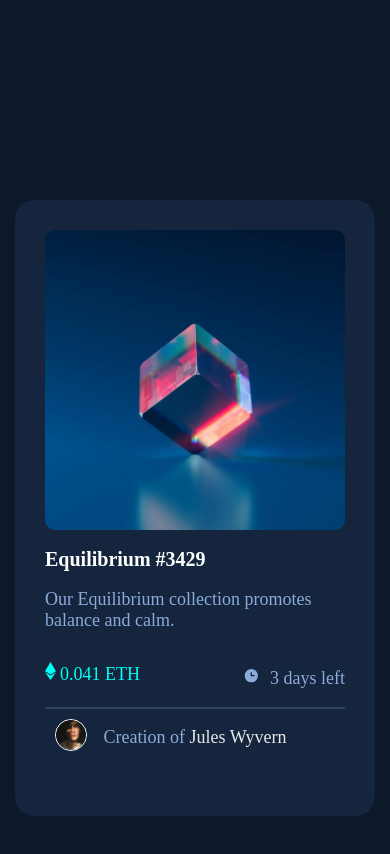
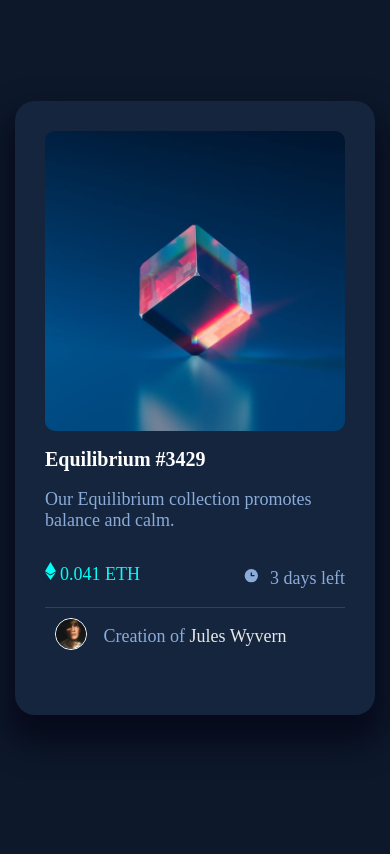
Before and after one commit to HenriqueCardosoo/cartao-nft.github.io, a plain HTML site: page index.html in a window 390 px wide. Drawn offline with Linux system fonts and the light colour scheme.

Commit message:
adicionado sombra e ajuste mobile

```diff
--- a/style.css
+++ b/style.css
@@ -16,6 +16,7 @@ html {
   text-align: center;
   width: 300px;
   text-align: left;
+  box-shadow: 0px 20px 30px 10px hsl(230, 58%, 7%);
 }
 
 .introducao-img img {
@@ -64,7 +65,7 @@ h2 {
 }
 
 .barra {
-  border-top: 2px solid hsl(215, 32%, 27%);
+  border-top: 1px solid hsl(215, 32%, 27%);
   position: relative;
   top: -50px;
 }
@@ -89,3 +90,9 @@ h2 {
 .barra span {
   color: #e7e7e7;
 }
+
+@media (max-width: 400px) {
+  .container {
+    margin-bottom: 200px;
+  }
+}
```
